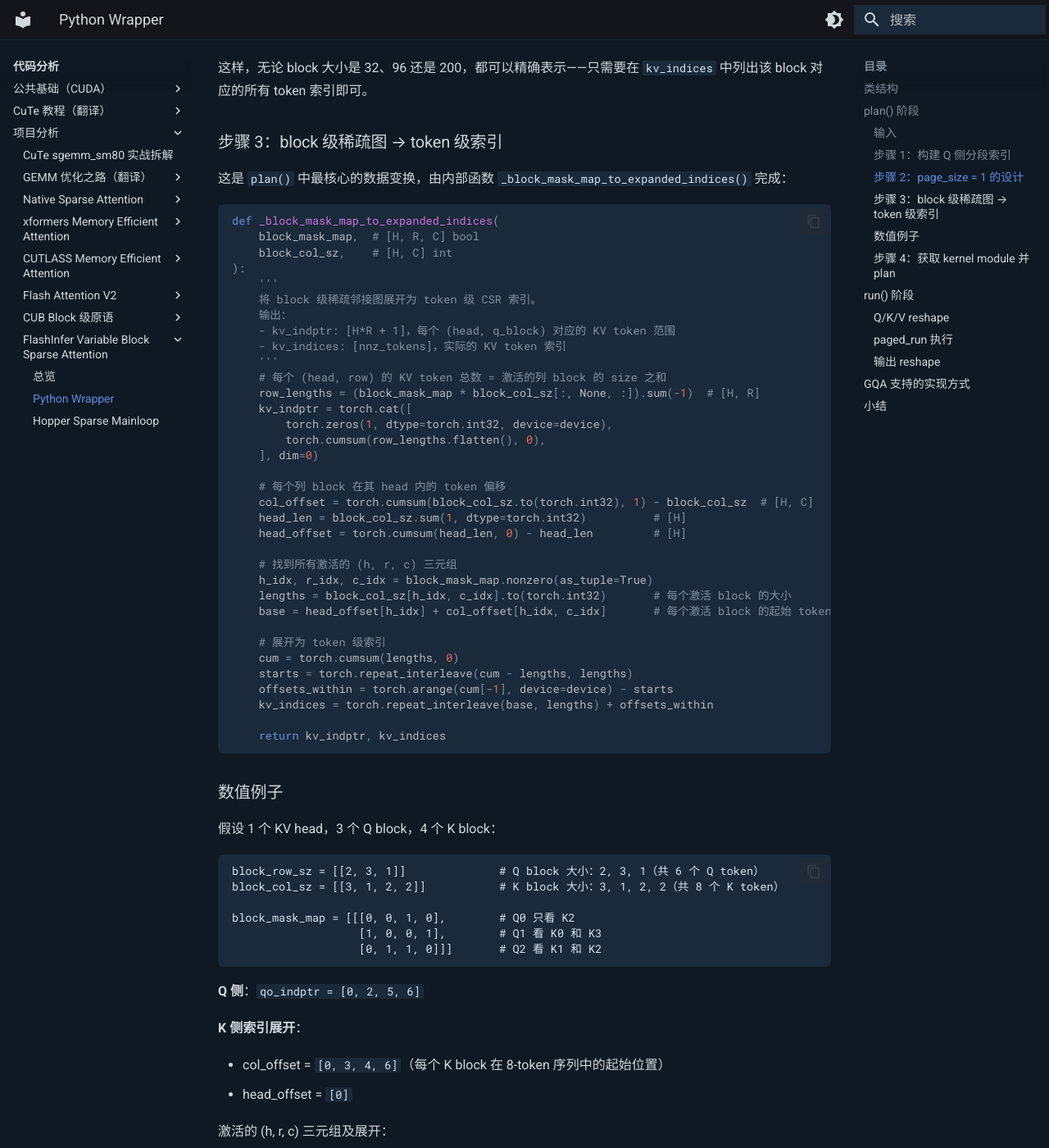
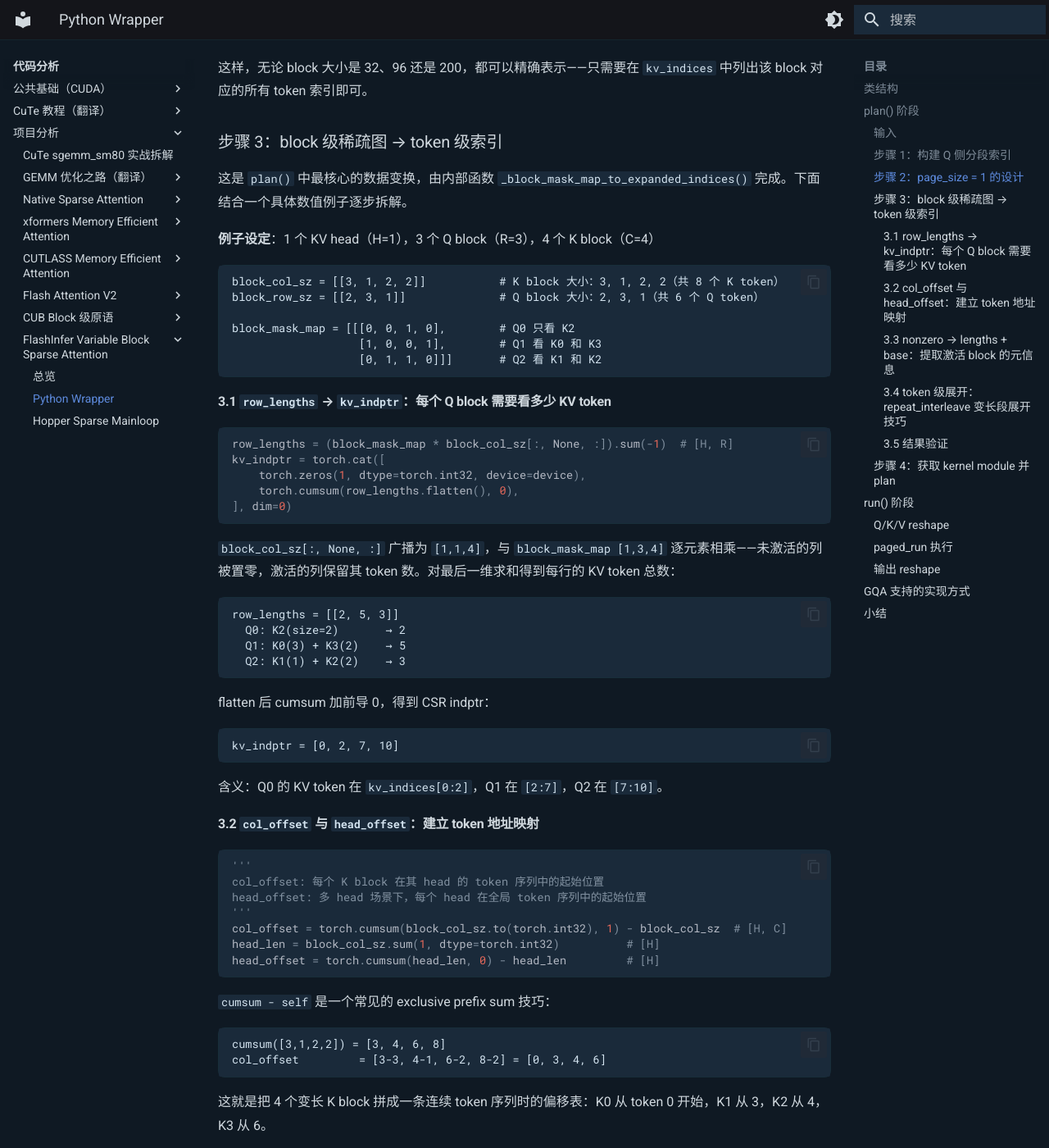
Before and after one commit to YouHuang67/paper-code-notes, an MkDocs documentation site: the page built from docs/code_analysis/flashinfer_variable_block_sparse/01_python_wrapper.md, in a window 1280 px wide and 1400 px high, scrolled down 1765 px. Shown: the whole window at 82% size. Built offline with MkDocs 1.6.1 and Material for MkDocs 9.7.7, drawn with Linux system fonts in a browser that asks for light colours; some of the changed text lies outside the part shown.

Commit message:
update: detailed walkthrough of sparse graph construction

````diff
--- a/docs/code_analysis/flashinfer_variable_block_sparse/01_python_wrapper.md
+++ b/docs/code_analysis/flashinfer_variable_block_sparse/01_python_wrapper.md
@@ -79,79 +79,162 @@
 
 ### 步骤 3：block 级稀疏图 → token 级索引
 
-这是 `plan()` 中最核心的数据变换，由内部函数 `_block_mask_map_to_expanded_indices()` 完成：
+这是 `plan()` 中最核心的数据变换，由内部函数 [`_block_mask_map_to_expanded_indices()`](https://github.com/flashinfer-ai/flashinfer/blob/main/flashinfer/sparse.py#L861-L906) 完成。下面结合一个具体数值例子逐步拆解。
 
-```python
-def _block_mask_map_to_expanded_indices(
-    block_mask_map,  # [H, R, C] bool
-    block_col_sz,    # [H, C] int
-):
-    '''
-    将 block 级稀疏邻接图展开为 token 级 CSR 索引。
-    输出：
-    - kv_indptr: [H*R + 1]，每个 (head, q_block) 对应的 KV token 范围
-    - kv_indices: [nnz_tokens]，实际的 KV token 索引
-    '''
-    # 每个 (head, row) 的 KV token 总数 = 激活的列 block 的 size 之和
-    row_lengths = (block_mask_map * block_col_sz[:, None, :]).sum(-1)  # [H, R]
-    kv_indptr = torch.cat([
-        torch.zeros(1, dtype=torch.int32, device=device),
-        torch.cumsum(row_lengths.flatten(), 0),
-    ], dim=0)
-
-    # 每个列 block 在其 head 内的 token 偏移
-    col_offset = torch.cumsum(block_col_sz.to(torch.int32), 1) - block_col_sz  # [H, C]
-    head_len = block_col_sz.sum(1, dtype=torch.int32)          # [H]
-    head_offset = torch.cumsum(head_len, 0) - head_len         # [H]
-
-    # 找到所有激活的 (h, r, c) 三元组
-    h_idx, r_idx, c_idx = block_mask_map.nonzero(as_tuple=True)
-    lengths = block_col_sz[h_idx, c_idx].to(torch.int32)       # 每个激活 block 的大小
-    base = head_offset[h_idx] + col_offset[h_idx, c_idx]       # 每个激活 block 的起始 token
-
-    # 展开为 token 级索引
-    cum = torch.cumsum(lengths, 0)
-    starts = torch.repeat_interleave(cum - lengths, lengths)
-    offsets_within = torch.arange(cum[-1], device=device) - starts
-    kv_indices = torch.repeat_interleave(base, lengths) + offsets_within
-
-    return kv_indptr, kv_indices
-```
-
-### 数值例子
-
-假设 1 个 KV head，3 个 Q block，4 个 K block：
+**例子设定**：1 个 KV head（H=1），3 个 Q block（R=3），4 个 K block（C=4）
 
 ```
+block_col_sz = [[3, 1, 2, 2]]           # K block 大小：3, 1, 2, 2（共 8 个 K token）
 block_row_sz = [[2, 3, 1]]              # Q block 大小：2, 3, 1（共 6 个 Q token）
-block_col_sz = [[3, 1, 2, 2]]           # K block 大小：3, 1, 2, 2（共 8 个 K token）
 
 block_mask_map = [[[0, 0, 1, 0],        # Q0 只看 K2
                    [1, 0, 0, 1],        # Q1 看 K0 和 K3
                    [0, 1, 1, 0]]]       # Q2 看 K1 和 K2
 ```
 
-**Q 侧**：`qo_indptr = [0, 2, 5, 6]`
+#### 3.1 `row_lengths` → `kv_indptr`：每个 Q block 需要看多少 KV token
 
-**K 侧索引展开**：
+```python
+row_lengths = (block_mask_map * block_col_sz[:, None, :]).sum(-1)  # [H, R]
+kv_indptr = torch.cat([
+    torch.zeros(1, dtype=torch.int32, device=device),
+    torch.cumsum(row_lengths.flatten(), 0),
+], dim=0)
+```
 
-- col_offset = `[0, 3, 4, 6]`（每个 K block 在 8-token 序列中的起始位置）
-- head_offset = `[0]`
+`block_col_sz[:, None, :]` 广播为 `[1,1,4]`，与 `block_mask_map [1,3,4]` 逐元素相乘——未激活的列被置零，激活的列保留其 token 数。对最后一维求和得到每行的 KV token 总数：
 
-激活的 (h, r, c) 三元组及展开：
+```
+row_lengths = [[2, 5, 3]]
+  Q0: K2(size=2)       → 2
+  Q1: K0(3) + K3(2)    → 5
+  Q2: K1(1) + K2(2)    → 3
+```
 
-| (h, r, c) | block_col_sz | base | token indices |
+flatten 后 cumsum 加前导 0，得到 CSR indptr：
+
+```
+kv_indptr = [0, 2, 7, 10]
+```
+
+含义：Q0 的 KV token 在 `kv_indices[0:2]`，Q1 在 `[2:7]`，Q2 在 `[7:10]`。
+
+#### 3.2 `col_offset` 与 `head_offset`：建立 token 地址映射
+
+```python
+'''
+col_offset: 每个 K block 在其 head 的 token 序列中的起始位置
+head_offset: 多 head 场景下，每个 head 在全局 token 序列中的起始位置
+'''
+col_offset = torch.cumsum(block_col_sz.to(torch.int32), 1) - block_col_sz  # [H, C]
+head_len = block_col_sz.sum(1, dtype=torch.int32)          # [H]
+head_offset = torch.cumsum(head_len, 0) - head_len         # [H]
+```
+
+`cumsum - self` 是一个常见的 exclusive prefix sum 技巧：
+
+```
+cumsum([3,1,2,2]) = [3, 4, 6, 8]
+col_offset         = [3-3, 4-1, 6-2, 8-2] = [0, 3, 4, 6]
+```
+
+这就是把 4 个变长 K block 拼成一条连续 token 序列时的偏移表：K0 从 token 0 开始，K1 从 3，K2 从 4，K3 从 6。
+
+`head_offset` 在多 head 场景下累加各 head 的 token 总数。单 head 时 `head_offset = [0]`。
+
+#### 3.3 `nonzero` → `lengths` + `base`：提取激活 block 的元信息
+
+```python
+'''
+nonzero 按行优先顺序返回所有激活 (h,r,c) 三元组。
+行优先保证同一 Q row 的激活 block 连续排列，与 kv_indptr 分段对应。
+'''
+h_idx, r_idx, c_idx = block_mask_map.nonzero(as_tuple=True)
+lengths = block_col_sz[h_idx, c_idx].to(torch.int32)       # 每个激活 block 的 token 数
+base = head_offset[h_idx] + col_offset[h_idx, c_idx]       # 每个激活 block 的全局起始 token
+```
+
+```
+nonzero 结果（行优先）:
+  (0,0,2), (0,1,0), (0,1,3), (0,2,1), (0,2,2)
+
+lengths = [2, 3, 2, 1, 2]    # 对应 K block 的 size
+base    = [4, 0, 6, 3, 4]    # 对应 col_offset 查表
+```
+
+| 激活 block | K block | lengths | base（head_offset + col_offset） |
 |---|---|---|---|
-| (0, 0, 2) | 2 | 0+4=4 | 4, 5 |
-| (0, 1, 0) | 3 | 0+0=0 | 0, 1, 2 |
-| (0, 1, 3) | 2 | 0+6=6 | 6, 7 |
-| (0, 2, 1) | 1 | 0+3=3 | 3 |
-| (0, 2, 2) | 2 | 0+4=4 | 4, 5 |
+| (0,0,2) | K2 | 2 | 0 + 4 = 4 |
+| (0,1,0) | K0 | 3 | 0 + 0 = 0 |
+| (0,1,3) | K3 | 2 | 0 + 6 = 6 |
+| (0,2,1) | K1 | 1 | 0 + 3 = 3 |
+| (0,2,2) | K2 | 2 | 0 + 4 = 4 |
 
-- `kv_indptr = [0, 2, 7, 10]`（Q0 看 2 个 token，Q1 看 5 个，Q2 看 3 个）
-- `kv_indices = [4, 5, 0, 1, 2, 6, 7, 3, 4, 5]`
+#### 3.4 token 级展开：`repeat_interleave` 变长段展开技巧
 
-这就是 paged attention 看到的输入：对于第 i 个 Q block，它的 KV 范围是 `kv_indices[kv_indptr[i]:kv_indptr[i+1]]`。
+这一步将 5 个变长 block（`lengths=[2,3,2,1,2]`，`base=[4,0,6,3,4]`）展开为 10 个 token 索引。这是整个函数最精巧的部分。
+
+```python
+'''
+变长段展开的向量化实现：
+1. cumsum(lengths) → 每段结尾位置
+2. repeat_interleave(段起始, lengths) → 每个 token 所属段的起始
+3. arange(total) - starts → 段内偏移
+4. repeat_interleave(base, lengths) + offsets → 全局 token 索引
+'''
+cum = torch.cumsum(lengths, 0)
+starts = torch.repeat_interleave(cum - lengths, lengths)
+offsets_within = torch.arange(cum[-1], device=device) - starts
+kv_indices = torch.repeat_interleave(base, lengths) + offsets_within
+```
+
+逐步推导：
+
+**`cum`** = cumsum(`[2,3,2,1,2]`) = `[2, 5, 7, 8, 10]`：每个 block 在展开序列中的结束位置。
+
+**`cum - lengths`** = `[0, 2, 5, 7, 8]`：每个 block 的起始位置。
+
+**`starts`** = `repeat_interleave([0,2,5,7,8], [2,3,2,1,2])`：
+
+```
+block 0 (len=2): [0, 0]
+block 1 (len=3): [2, 2, 2]
+block 2 (len=2): [5, 5]
+block 3 (len=1): [7]
+block 4 (len=2): [8, 8]
+→ starts = [0, 0, 2, 2, 2, 5, 5, 7, 8, 8]
+```
+
+**`offsets_within`** = `arange(10) - starts`：
+
+```
+[0,1,2,3,4,5,6,7,8,9] - [0,0,2,2,2,5,5,7,8,8] = [0,1,0,1,2,0,1,0,0,1]
+```
+
+每个 token 在其 block 内的局部偏移。
+
+**`kv_indices`** = `repeat_interleave(base, lengths) + offsets_within`：
+
+```
+base 展开: [4,4, 0,0,0, 6,6, 3, 4,4]
++ offset:  [0,1, 0,1,2, 0,1, 0, 0,1]
+= 结果:    [4,5, 0,1,2, 6,7, 3, 4,5]
+```
+
+#### 3.5 结果验证
+
+```
+kv_indptr  = [0, 2, 7, 10]
+kv_indices = [4, 5, 0, 1, 2, 6, 7, 3, 4, 5]
+```
+
+配合 `kv_indptr` 分段读取：
+
+- Q0 → `kv_indices[0:2] = [4, 5]` → K2 的 token 4,5 ✓
+- Q1 → `kv_indices[2:7] = [0, 1, 2, 6, 7]` → K0 的 token 0,1,2 + K3 的 token 6,7 ✓
+- Q2 → `kv_indices[7:10] = [3, 4, 5]` → K1 的 token 3 + K2 的 token 4,5 ✓
+
+这就是 paged attention 看到的输入：对于第 i 个 Q block，它的 KV 范围是 `kv_indices[kv_indptr[i]:kv_indptr[i+1]]`。配合 `page_size=1`，每个索引直接指向一个 KV token 的全局位置。
 
 ### 步骤 4：获取 kernel module 并 plan
 
````
